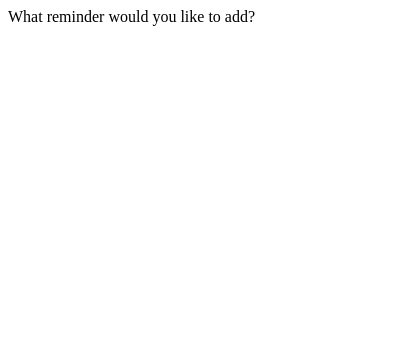
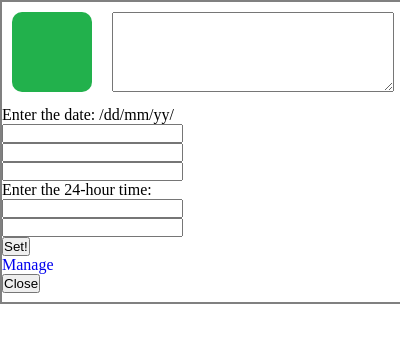
Before and after one commit to Waznop/Eng-Math-Hacks, a browser extension: page popup.html in a window 400 px wide. Drawn offline with Linux system fonts and the light colour scheme.

Commit message:
Updating popup.html

```diff
--- /dev/null
+++ b/popup.css
@@ -0,0 +1,49 @@
+/* Get rid of default styling */
+
+* {
+	margin: 0px;
+	padding: 0px;
+	list-style: none;
+	text-decoration: none;
+}
+
+section {
+	display: block;
+}
+
+body {
+	margin: auto;
+	width: 400px;
+	height: 300px;
+
+	border: 2px solid grey;
+}
+
+#logo {
+	margin: 10px;
+	float: left;
+	border-radius: 10px;
+}
+
+#reminder {
+	float: left:
+	clear: right;
+}
+
+#reminder > textarea {
+	margin: 10px 0px 10px 10px;
+	width: 280px;
+	height: 78px;
+
+}
+
+#date {
+
+
+}
+
+#footer {
+	width: 100%;
+	height: 50px;
+
+}
--- a/popup.html
+++ b/popup.html
@@ -1,12 +1,39 @@
 <!DOCTYPE html>
 <html>
 <head>
-	<title>Add Reminder</title>
+	<title>Just Do It!</title>
+	<link rel="stylesheet" href="popup.css">
+
+	<script>"popup.js"</script>
 </head>
+
 <body>
-	What reminder would you like to add? <br>
+	<img src="logo-big.png" alt="logo" id="logo" height="80px" width="80px">
 
+	<section id="reminder">
+		<textarea></textarea>
 
+		<p>Enter the date: /dd/mm/yy/ </p>
+		<ul id = "date">
+			<li><input type="number" id="day" value=""></li>
+			<li><input type="number" id="month" value=""></li>
+			<li><input type="number" id="year" value=""></li>
+		</ul>
 
+		<p> Enter the 24-hour time: </p>
+		<ul id = "time">
+			<li><input type="number" id="hours" value=""></li>
+			<li><input type="number" id="minutes" value=""></li>
+		</ul>
+
+		<button type="button" onclick = "">Set!</button>
+	<section>
+
+	<footer>
+		<ul>
+			<li><a href="index.html">Manage</a></li>
+			<li><button type="button" id="close">Close</li>
+		</ul>
+	</footer>
 </body>
 </html>
```
Also changed, not shown: logo-big.png (added).
